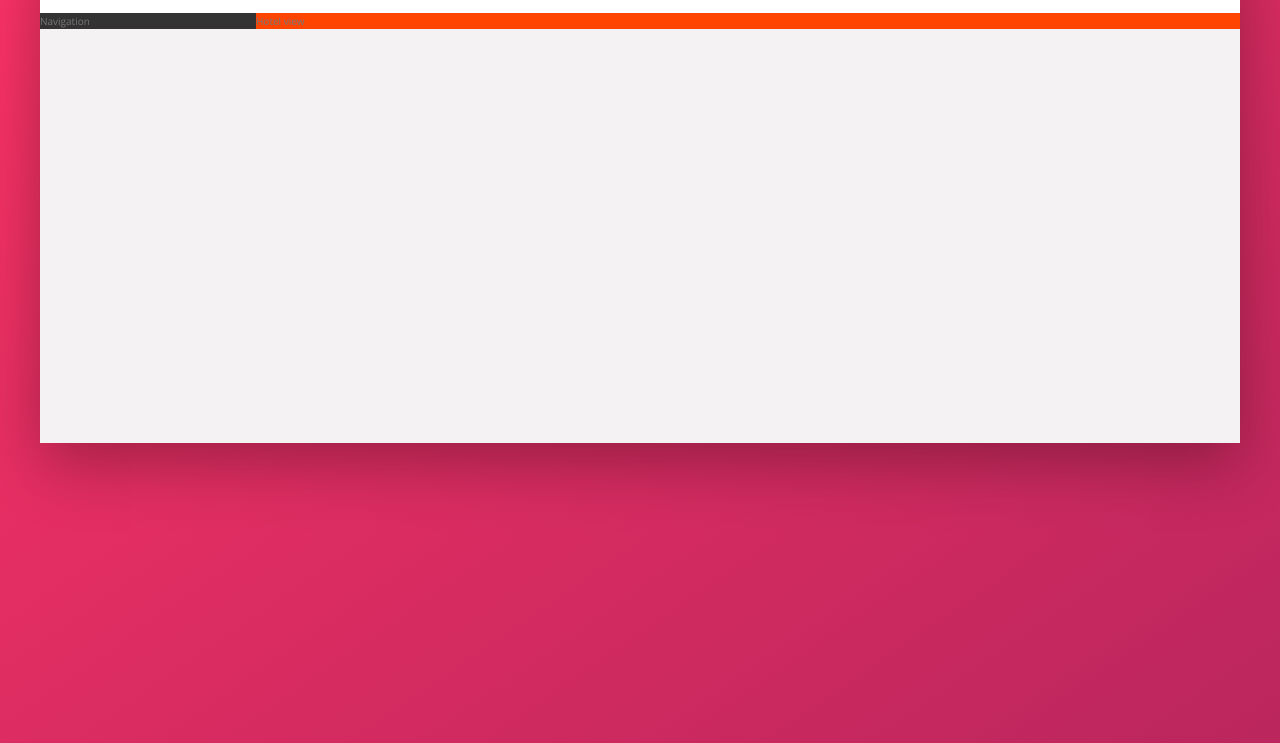
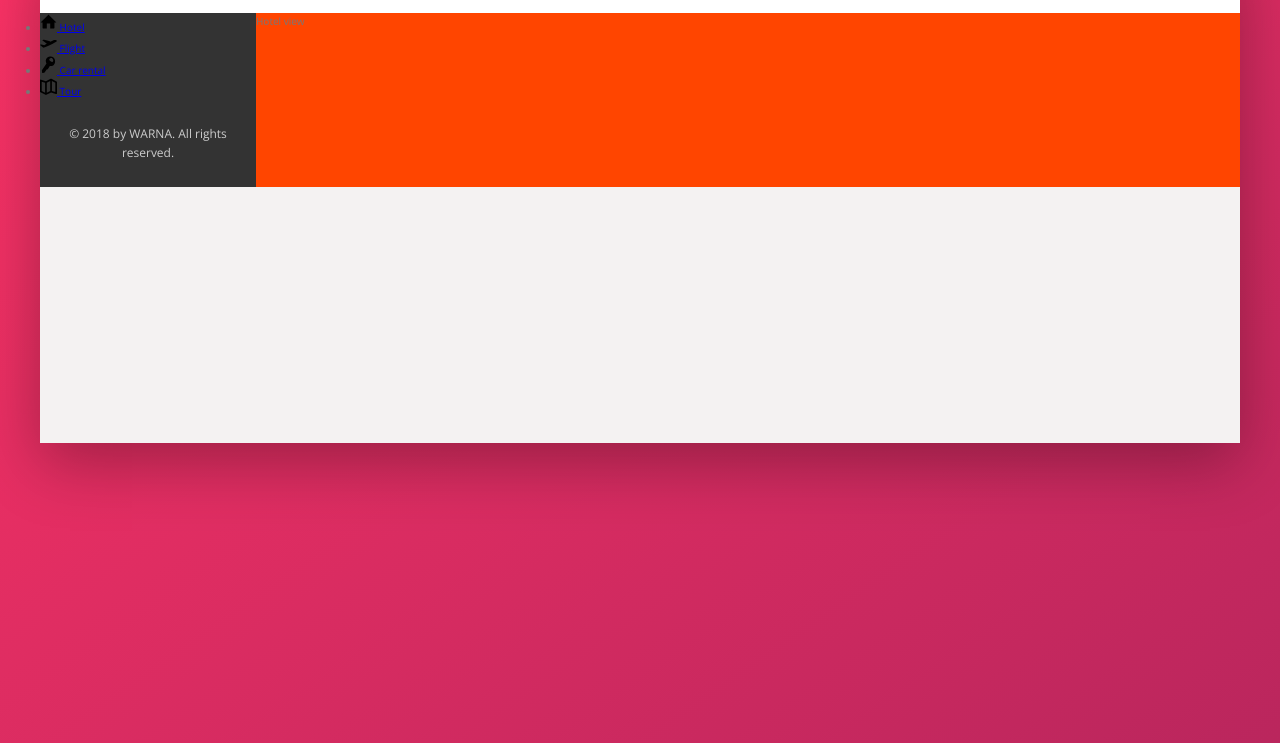
Before and after one commit to YudhaYuki/warna-holiday, a website: page index.html in a window 1280 px wide. Shown: the part 137-880 px from the top of the page. Drawn offline with nearby package versions, Linux system fonts and the light colour scheme.

Commit message:
Adding icon in side bar

```diff
--- a/index.html
+++ b/index.html
@@ -50,7 +50,44 @@
 
         <div class="content">
             <nav class="sidebar">
-                Navigation
+                <ul class="side-nav">
+                    <li class="side-nav__item">
+                        <a href="#" class="side-nav__link">
+                            <svg class="side-nav__icon">
+                                <use xlink:href="img/sprite.svg#icon-home"></use>
+                            </svg>
+                            <span>Hotel</span>
+                        </a>
+                    </li>
+                    <li class="side-nav__item">
+                        <a href="#" class="side-nav__link">
+                            <svg class="side-nav__icon">
+                                <use xlink:href="img/sprite.svg#icon-aircraft-take-off"></use>
+                            </svg>
+                            <span>Flight</span>
+                        </a>
+                    </li>
+                    <li class="side-nav__item">
+                        <a href="#" class="side-nav__link">
+                            <svg class="side-nav__icon">
+                                <use xlink:href="img/sprite.svg#icon-key"></use>
+                            </svg>
+                            <span>Car rental</span>
+                        </a>
+                    </li>
+                    <li class="side-nav__item">
+                        <a href="#" class="side-nav__link">
+                            <svg class="side-nav__icon">
+                                <use xlink:href="img/sprite.svg#icon-map"></use>
+                            </svg>
+                            <span>Tour</span>
+                        </a>
+                    </li>
+                </ul>
+
+                <div class="legal">
+                    &copy; 2018 by WARNA. All rights reserved.
+                </div>
             </nav>
 
             <main class="hotel-view">
--- a/sass/_components.scss
+++ b/sass/_components.scss
@@ -1,10 +1,10 @@
-//LOGO
+//////////////////////////////////////////// LOGO ////////////////////////////////////////////
 .logo {
     height: 3.25rem;
     margin-left: 2rem;
 }
 
-// SEARCH
+//////////////////////////////////////////// SEARCH ////////////////////////////////////////////
 .search {
     flex: 0 0 40%;
 
@@ -67,7 +67,7 @@
 }
 
 
-// USER NAVIGATION
+//////////////////////////////////////////// USER NAVIGATION ////////////////////////////////////////////
 .user-nav {
     align-self: stretch;
 
@@ -124,3 +124,29 @@
         margin-right: 1rem;
     }
 }
+
+//////////////////////////////////////////// SIDE NAVIGATION ////////////////////////////////////////////
+
+.side-nav {
+    &__item {
+
+    }
+
+    &__link {
+
+    }
+
+    &__icon {
+        width: 1.7rem;
+        height: 1.75rem;
+    }
+}
+
+
+//////////////////////////////////////////// LEGAL TEXT ////////////////////////////////////////////
+.legal {
+    font-size: 1.2rem;
+    color: var(--color-grey-light-4);
+    text-align: center;
+    padding: 2.5rem;
+}
```
Also changed, not shown: css/style.css.
